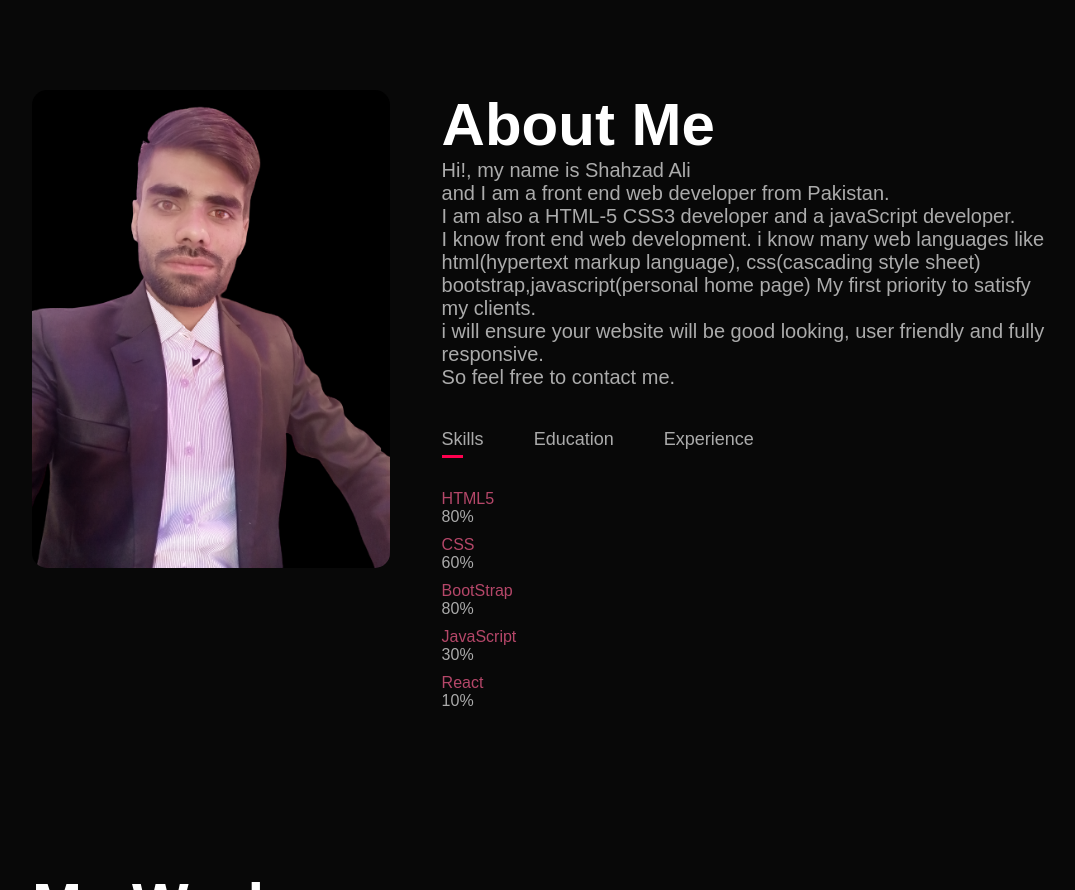
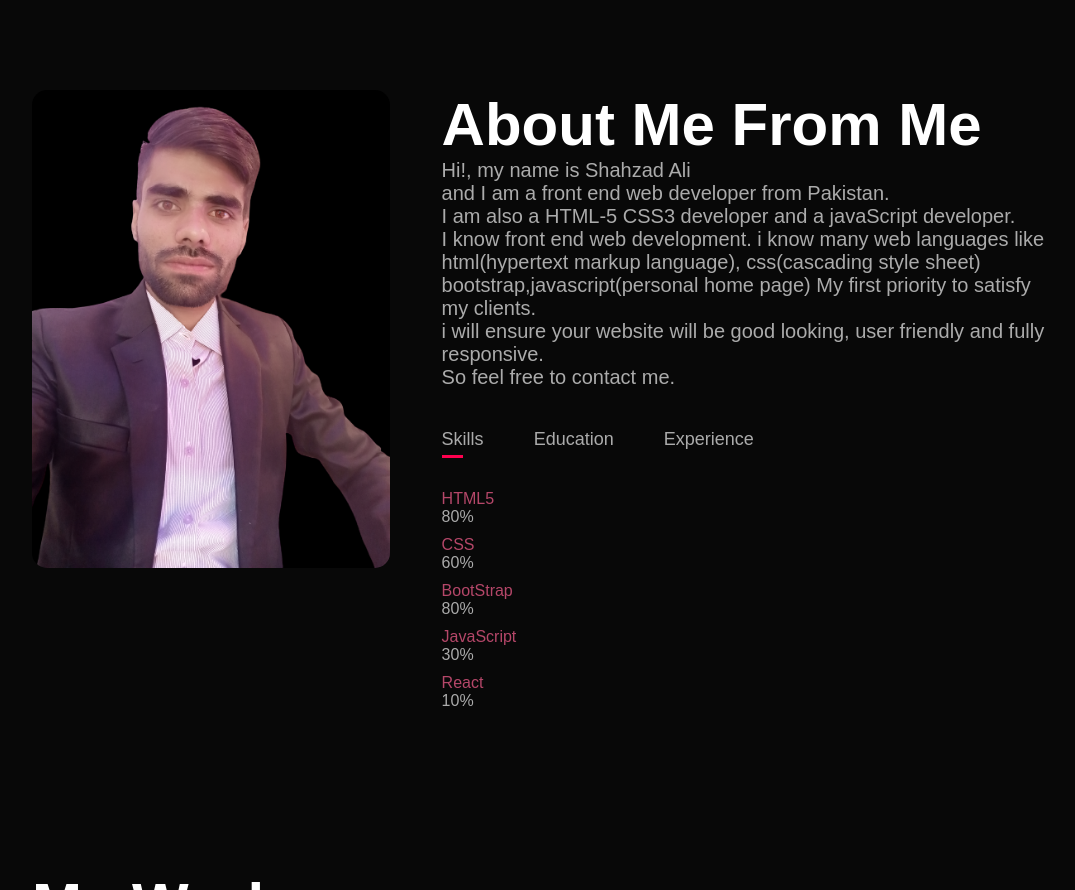
Before and after one commit to ShahzadAliSoomro/Porfolio, a plain HTML site: page index.html in a window 1280 px wide. Shown: the part 1360-2250 px from the top of the page, without its empty margins (96-1171 px from the left). Drawn offline with nearby package versions, Linux system fonts and the light colour scheme.

Commit message:
from me changes

```diff
--- a/index.html
+++ b/index.html
@@ -50,7 +50,7 @@
                     <img src="./image/IMG_20200212_002854_0-removebg-preview.png">
                 </div>
                 <div class="about-col-2">
-                    <h1 class="sub-title">About Me</h1>
+                    <h1 class="sub-title">About Me From Me</h1>
                     <p class="objective">Hi!, my name is Shahzad Ali <br> and I am a front end web developer from
                         Pakistan. <br> I am also a HTML-5 CSS3 developer and a javaScript developer. <br> I know front
                         end web development.
```
